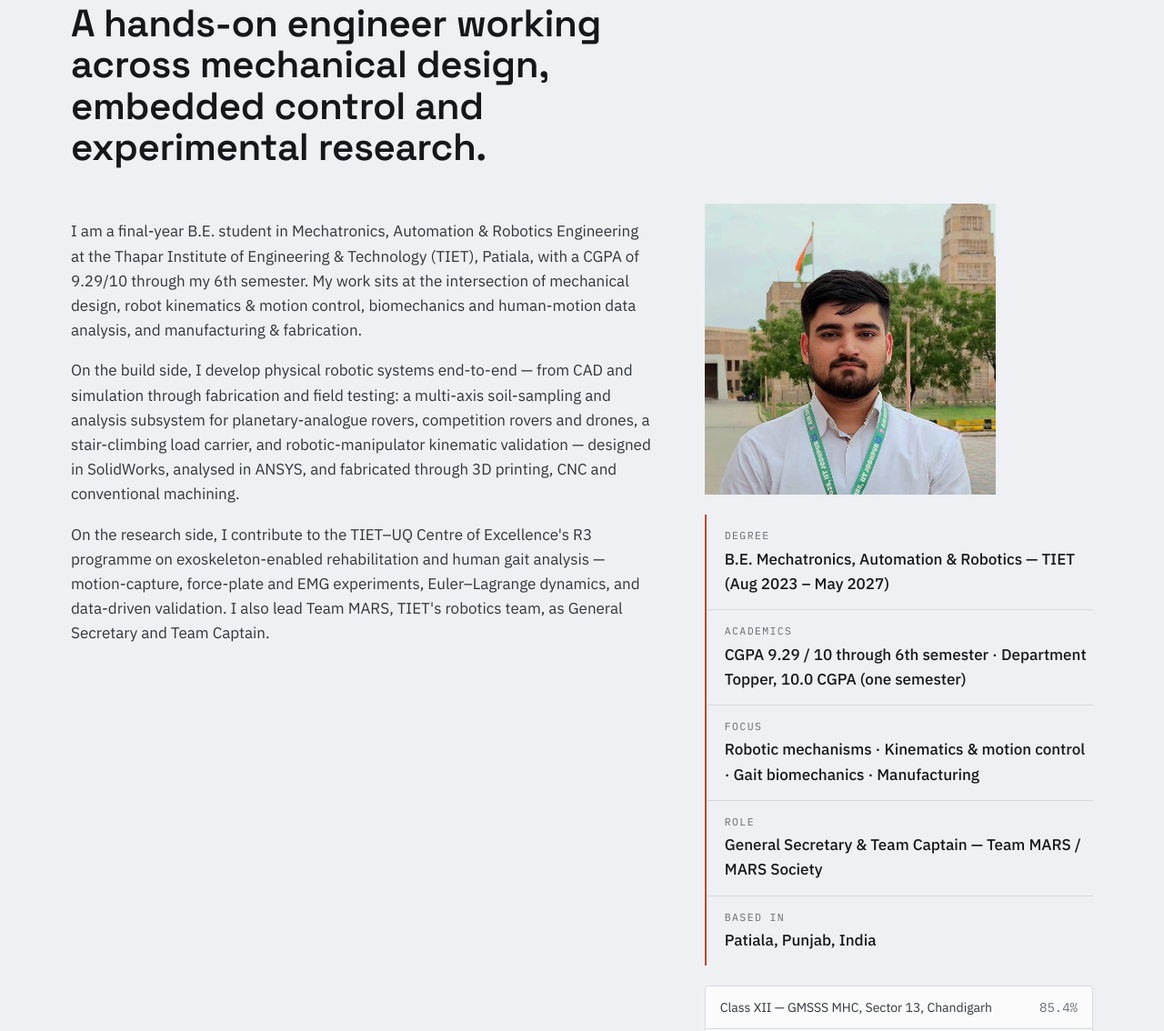
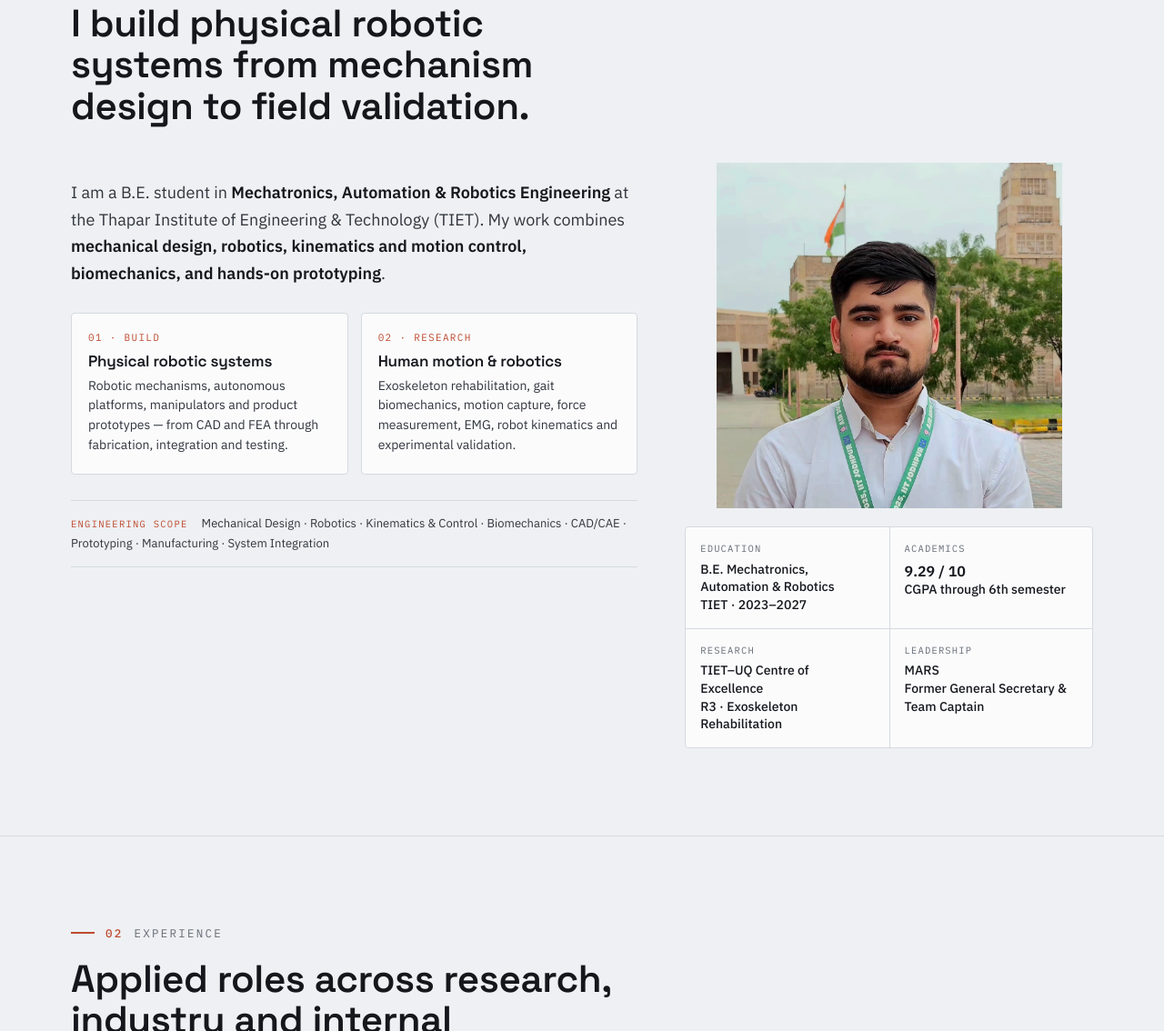
Before and after one commit to anikait-kaushik/Anikait_Portfolio, a plain HTML site: page index.html in a window 1280 px wide. Shown: the part 865-1999 px from the top of the page at 91% size. Drawn offline with Linux system fonts and the light colour scheme.

Commit message:
Update profile section in index.html

```diff
--- a/index.html
+++ b/index.html
@@ -95,34 +95,99 @@ header.nav{position:sticky;top:0;z-index:50;background:rgba(238,240,243,.92);bor
 .drow .dv{color:var(--ink);text-align:right}
 .drow .dv em{color:var(--oxide);font-style:normal}
 
-/* ---------- about ---------- */
-.about-grid{display:grid;grid-template-columns:1.35fr .9fr;gap:56px;margin-top:40px;align-items:start}
+/* ---------- about / profile ---------- */
+.about-grid{
+  display:grid;
+  grid-template-columns:1.25fr .9fr;
+  gap:52px;
+  margin-top:40px;
+  align-items:start
+}
 .about-grid p{color:#31353d}
 .about-grid p+p{margin-top:16px}
+
+.profile-lead{
+  font-size:18px;
+  line-height:1.65;
+  max-width:760px
+}
+.profile-lead strong{color:var(--ink)}
+
+.profile-focus{
+  display:grid;
+  grid-template-columns:1fr 1fr;
+  gap:14px;
+  margin-top:28px
+}
+.profile-focus .pf-card{
+  border:1px solid var(--line);
+  background:var(--card);
+  padding:18px 18px 20px;
+  border-radius:4px;
+  min-height:150px
+}
+.profile-focus .pf-label{
+  font-family:"IBM Plex Mono";
+  font-size:11px;
+  letter-spacing:.12em;
+  text-transform:uppercase;
+  color:var(--oxide)
+}
+.profile-focus h3{margin:8px 0 7px;font-size:17px}
+.profile-focus p{margin:0;font-size:14px;line-height:1.55}
+
+.profile-scope{
+  margin-top:28px;
+  border-top:1px solid var(--line);
+  border-bottom:1px solid var(--line);
+  padding:14px 0;
+  font-size:13px;
+  line-height:1.7;
+  color:#31353d
+}
+.profile-scope .scope-label{
+  font-family:"IBM Plex Mono";
+  font-size:10.5px;
+  letter-spacing:.12em;
+  text-transform:uppercase;
+  color:var(--oxide);
+  margin-right:12px
+}
+
 .headshot-frame{
   aspect-ratio:1/1;
-  width:320px;
+  width:380px;
   max-width:100%;
   overflow:hidden;
+  margin:0 auto
 }
+.headshot-frame img{width:100%;height:100%;object-fit:cover;display:block}
 
-.headshot-frame img{
-  width:100%;
-  height:100%;
-  object-fit:cover;
-  display:block;
+.profile-facts{
+  margin-top:20px;
+  display:grid;
+  grid-template-columns:1fr 1fr;
+  border:1px solid var(--line);
+  background:var(--card);
+  border-radius:4px;
+  overflow:hidden
 }
-.view-tag{margin-top:10px;font-family:"IBM Plex Mono";font-size:11px;letter-spacing:.1em;text-transform:uppercase;color:var(--muted)}
-.facts{border-left:2px solid var(--oxide);margin-top:22px}
-.facts .fitem{padding:14px 0 14px 20px;border-bottom:1px solid var(--line)}
-.facts .fitem:last-child{border-bottom:0}
-.facts .fk{font-family:"IBM Plex Mono";font-size:11.5px;letter-spacing:.12em;text-transform:uppercase;color:var(--muted)}
-.facts .fv{margin-top:3px;font-weight:500}
-.edu-mini{margin-top:22px;display:flex;flex-direction:column;gap:0;border:1px solid var(--line);border-radius:4px;overflow:hidden;background:var(--card)}
-.edu-mini .em{display:flex;justify-content:space-between;gap:12px;padding:12px 16px;border-top:1px solid var(--line);font-size:14px}
-.edu-mini .em:first-child{border-top:0}
-.edu-mini .em .ek{color:#31353d}
-.edu-mini .em .ev{font-family:"IBM Plex Mono";color:var(--muted);white-space:nowrap}
+.profile-facts .pfact{
+  padding:15px 16px;
+  border-top:1px solid var(--line);
+  border-left:1px solid var(--line)
+}
+.profile-facts .pfact:nth-child(-n+2){border-top:0}
+.profile-facts .pfact:nth-child(odd){border-left:0}
+.profile-facts .fk{
+  font-family:"IBM Plex Mono";
+  font-size:10.5px;
+  letter-spacing:.11em;
+  text-transform:uppercase;
+  color:var(--muted)
+}
+.profile-facts .fv{margin-top:5px;font-size:14px;line-height:1.4;font-weight:500}
+.profile-facts .fv strong{font-size:16px}
 
 /* ---------- research ---------- */
 .research-grid{display:grid;grid-template-columns:1fr 1fr;gap:46px;margin-top:44px;align-items:center}
@@ -273,6 +338,10 @@ footer .wrap{display:flex;justify-content:space-between;flex-wrap:wrap;gap:12px}
 
 /* ---------- responsive ---------- */
 @media(max-width:900px){
+  .profile-focus,.profile-facts{grid-template-columns:1fr;}
+  .profile-facts .pfact{border-left:0;}
+  .profile-facts .pfact:nth-child(2){border-top:1px solid var(--line);}
+  .profile-focus{grid-template-columns:1fr;}
   .navlinks{display:none}
   .navtoggle{display:block}
   .about-grid,.research-grid,.lead-grid,.contact-grid{grid-template-columns:1fr;gap:34px}
@@ -348,29 +417,61 @@ footer .wrap{display:flex;justify-content:space-between;flex-wrap:wrap;gap:12px}
 <section class="section" id="about">
   <div class="wrap">
     <div class="eyebrow"><span class="idx">01</span> Profile</div>
-    <h2>A hands-on engineer working across mechanical design, embedded control and experimental research.</h2>
+    <h2>I build physical robotic systems from mechanism design to field validation.</h2>
+
     <div class="about-grid reveal">
       <div>
-        <p>I am a final-year B.E. student in Mechatronics, Automation &amp; Robotics Engineering at the Thapar Institute of Engineering &amp; Technology (TIET), Patiala, with a CGPA of 9.29/10 through my 6th semester. My work sits at the intersection of mechanical design, robot kinematics &amp; motion control, biomechanics and human-motion data analysis, and manufacturing &amp; fabrication.</p>
-        <p>On the build side, I develop physical robotic systems end-to-end — from CAD and simulation through fabrication and field testing: a multi-axis soil-sampling and analysis subsystem for planetary-analogue rovers, competition rovers and drones, a stair-climbing load carrier, and robotic-manipulator kinematic validation — designed in SolidWorks, analysed in ANSYS, and fabricated through 3D printing, CNC and conventional machining.</p>
-        <p>On the research side, I contribute to the TIET–UQ Centre of Excellence's R3 programme on exoskeleton-enabled rehabilitation and human gait analysis — motion-capture, force-plate and EMG experiments, Euler–Lagrange dynamics, and data-driven validation. I also lead Team MARS, TIET's robotics team, as General Secretary and Team Captain.</p>
+        <p class="profile-lead">
+          I am a B.E. student in <strong>Mechatronics, Automation &amp; Robotics Engineering</strong>
+          at the Thapar Institute of Engineering &amp; Technology (TIET). My work combines
+          <strong>mechanical design, robotics, kinematics and motion control, biomechanics,
+          and hands-on prototyping</strong>.
+        </p>
+
+        <div class="profile-focus">
+          <div class="pf-card">
+            <div class="pf-label">01 · Build</div>
+            <h3>Physical robotic systems</h3>
+            <p>Robotic mechanisms, autonomous platforms, manipulators and product prototypes — from CAD and FEA through fabrication, integration and testing.</p>
+          </div>
+
+          <div class="pf-card">
+            <div class="pf-label">02 · Research</div>
+            <h3>Human motion &amp; robotics</h3>
+            <p>Exoskeleton rehabilitation, gait biomechanics, motion capture, force measurement, EMG, robot kinematics and experimental validation.</p>
+          </div>
+        </div>
+
+        <div class="profile-scope">
+          <span class="scope-label">Engineering scope</span>
+          Mechanical Design · Robotics · Kinematics &amp; Control · Biomechanics ·
+          CAD/CAE · Prototyping · Manufacturing · System Integration
+        </div>
       </div>
+
       <div>
         <div class="headshot-frame">
-  <img src="assests/img/anikait_headshot.jpg"
-       alt="Anikait Kaushik — Mechatronics and Robotics Engineer">
-</div>
+          <img src="assests/img/anikait_headshot.jpg"
+               alt="Anikait Kaushik — Mechatronics and Robotics Engineer">
+        </div>
 
-        <div class="facts">
-          <div class="fitem"><div class="fk">Degree</div><div class="fv">B.E. Mechatronics, Automation &amp; Robotics — TIET (Aug 2023 – May 2027)</div></div>
-          <div class="fitem"><div class="fk">Academics</div><div class="fv">CGPA 9.29 / 10 through 6th semester · Department Topper, 10.0 CGPA (one semester)</div></div>
-          <div class="fitem"><div class="fk">Focus</div><div class="fv">Robotic mechanisms · Kinematics &amp; motion control · Gait biomechanics · Manufacturing</div></div>
-          <div class="fitem"><div class="fk">Role</div><div class="fv">General Secretary &amp; Team Captain — Team MARS / MARS Society</div></div>
-          <div class="fitem"><div class="fk">Based in</div><div class="fv">Patiala, Punjab, India</div></div>
-        </div>
-        <div class="edu-mini">
-          <div class="em"><span class="ek">Class XII — GMSSS MHC, Sector 13, Chandigarh</span><span class="ev">85.4%</span></div>
-          <div class="em"><span class="ek">Class X — Jainendra Public School, Panchkula</span><span class="ev">96.4%</span></div>
+        <div class="profile-facts">
+          <div class="pfact">
+            <div class="fk">Education</div>
+            <div class="fv">B.E. Mechatronics, Automation &amp; Robotics<br>TIET · 2023–2027</div>
+          </div>
+          <div class="pfact">
+            <div class="fk">Academics</div>
+            <div class="fv"><strong>9.29 / 10</strong><br>CGPA through 6th semester</div>
+          </div>
+          <div class="pfact">
+            <div class="fk">Research</div>
+            <div class="fv">TIET–UQ Centre of Excellence<br>R3 · Exoskeleton Rehabilitation</div>
+          </div>
+          <div class="pfact">
+            <div class="fk">Leadership</div>
+            <div class="fv">MARS<br>Former General Secretary &amp; Team Captain</div>
+          </div>
         </div>
       </div>
     </div>
```
